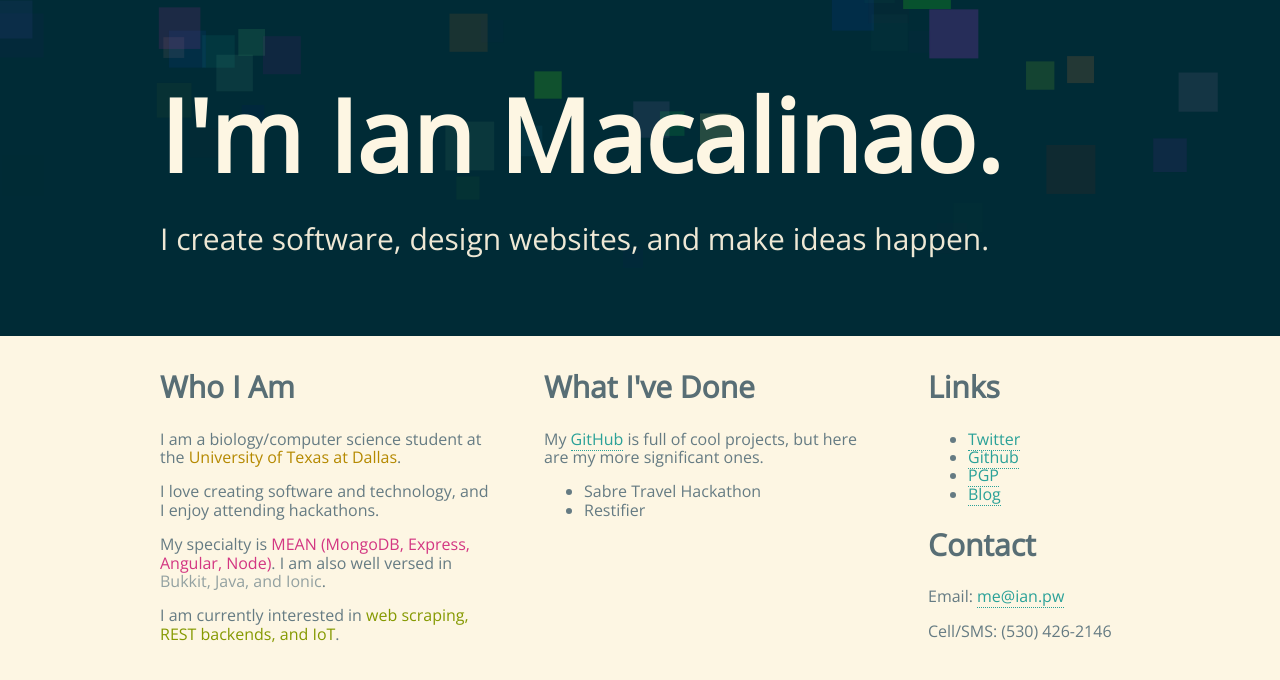
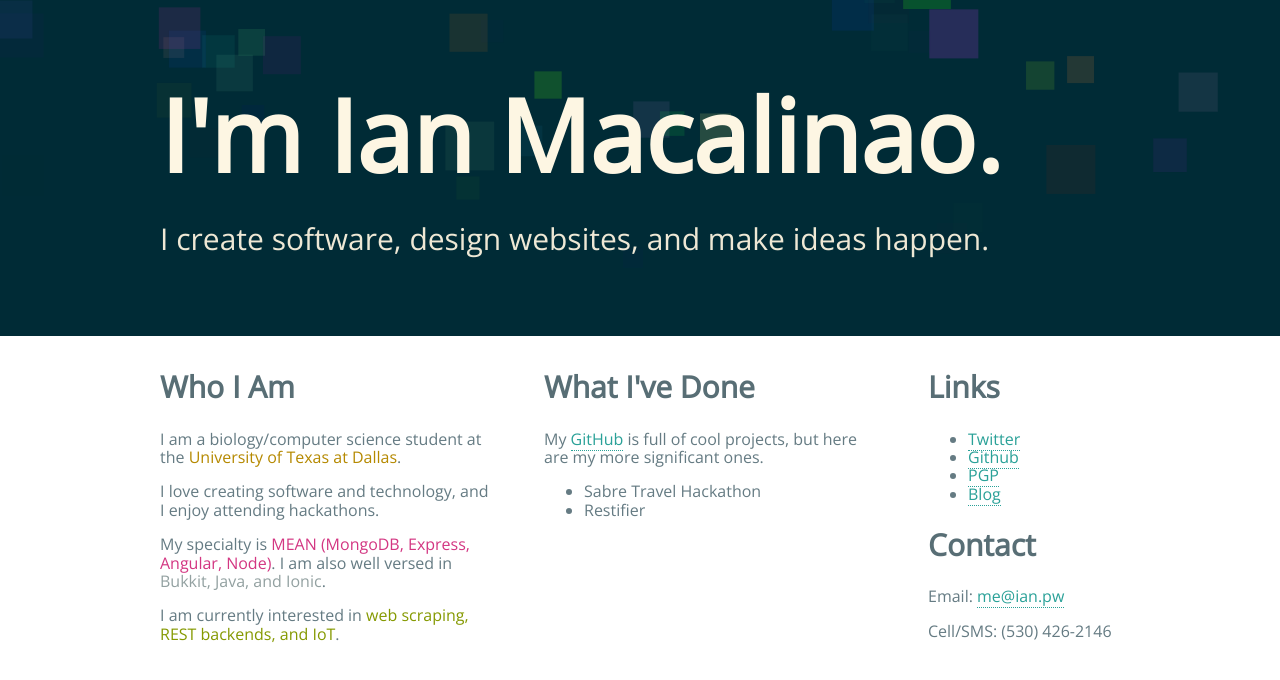
Before and after one commit to macalinao/macalinao.github.io-deprecated, a plain HTML site: page index.html in a window 1280 px wide. Drawn offline with nearby package versions, Linux system fonts and the light colour scheme.

Commit message:
Too many problems with the drop shadow, so we're just going to remove the yellow solely
Signed-off-by: Ian Macalinao <me@ian.pw>

```diff
--- a/index.css
+++ b/index.css
@@ -12,7 +12,7 @@ a:hover {
 }
 body {
   font-family: 'Open Sans', Arial, sans-serif;
-  background-color: #fdf6e3;
+  background-color: #ffffff;
   color: #657b83;
 }
 /* header */
```
